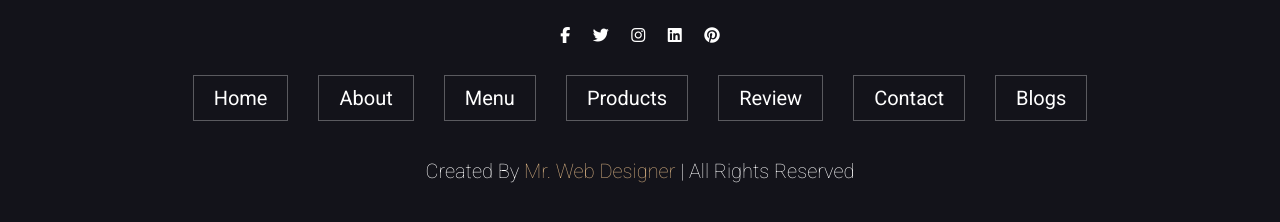
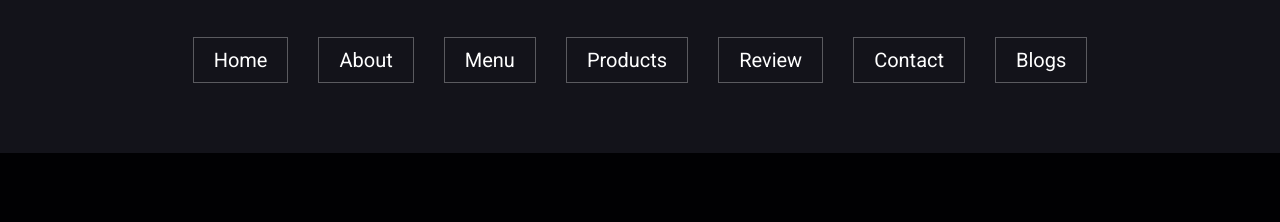
Before and after one commit to ItsPitxh/LongmonGit, a website: page public/index.html in a window 1280 px wide. Shown: the part 2097-2319 px from the top of the page. After the commit the page ends 2250 px from the top, so only its background shows below. Drawn offline with nearby package versions, Linux system fonts and the light colour scheme; some packages are replaced by stand-ins of ours.

Commit message:
2912 0853

```diff
--- a/public/css/style.css
+++ b/public/css/style.css
@@ -748,14 +748,14 @@ a .phone{
     background:var(--main-color);
 }
 
-.footer .credit{
-    font-size: 2rem;
+.credit{
+    font-size: 1.5rem;
     color:#fff;
     font-weight: lighter;
     padding:1.5rem;
 }
 
-.footer .credit span{
+.credit span{
     color:var(--main-color);
 }
 
--- a/public/index.html
+++ b/public/index.html
@@ -156,7 +156,7 @@
           <div class="dropdown-wrapper">
 
             <div class="d-flex justify-content-end align-items-end">
-              <div class="notify-btn mr-3">
+              <div class="notify-btn  _dialog_overlay">
                 <span class="fas fa-bell fa-2x"></span>
               </div>
               <div class="drop-btn ">
@@ -204,6 +204,7 @@
                     </div>
                     Feedback
                   </a></li>
+                  <div class="credit">created by <span>mr. web designer</span> | all rights reserved</div>
               </ul>
 
               <!-- Settings & privacy Menu-itemssss -->
@@ -742,14 +743,14 @@
 
     <section class="footer">
 
-        <div class="share">
+        <!-- <div class="share">
             <a href="https://www.facebook.com/longmon128/" class="fab fa-facebook-f"></a>
             <a href="#" class="fab fa-twitter"></a>
             <a href="#" class="fab fa-instagram"></a>
             <a href="#" class="fab fa-linkedin"></a>
             <a href="#" class="fab fa-pinterest"></a>
 
-        </div>
+        </div> -->
 
         <div class="links">
           <a href="#">home</a>
@@ -761,7 +762,7 @@
           <a href="#">blogs</a>
         </div>
 
-        <div class="credit">created by <span>mr. web designer</span> | all rights reserved</div>
+
 
       </section>
 
@@ -776,7 +777,7 @@
     </button>
 
     <!-- Main -->
-    <p id="load">Firebase SDK Loading&hellip;</p>
+
 
     <script>
       document.addEventListener('DOMContentLoaded', function() {
```
